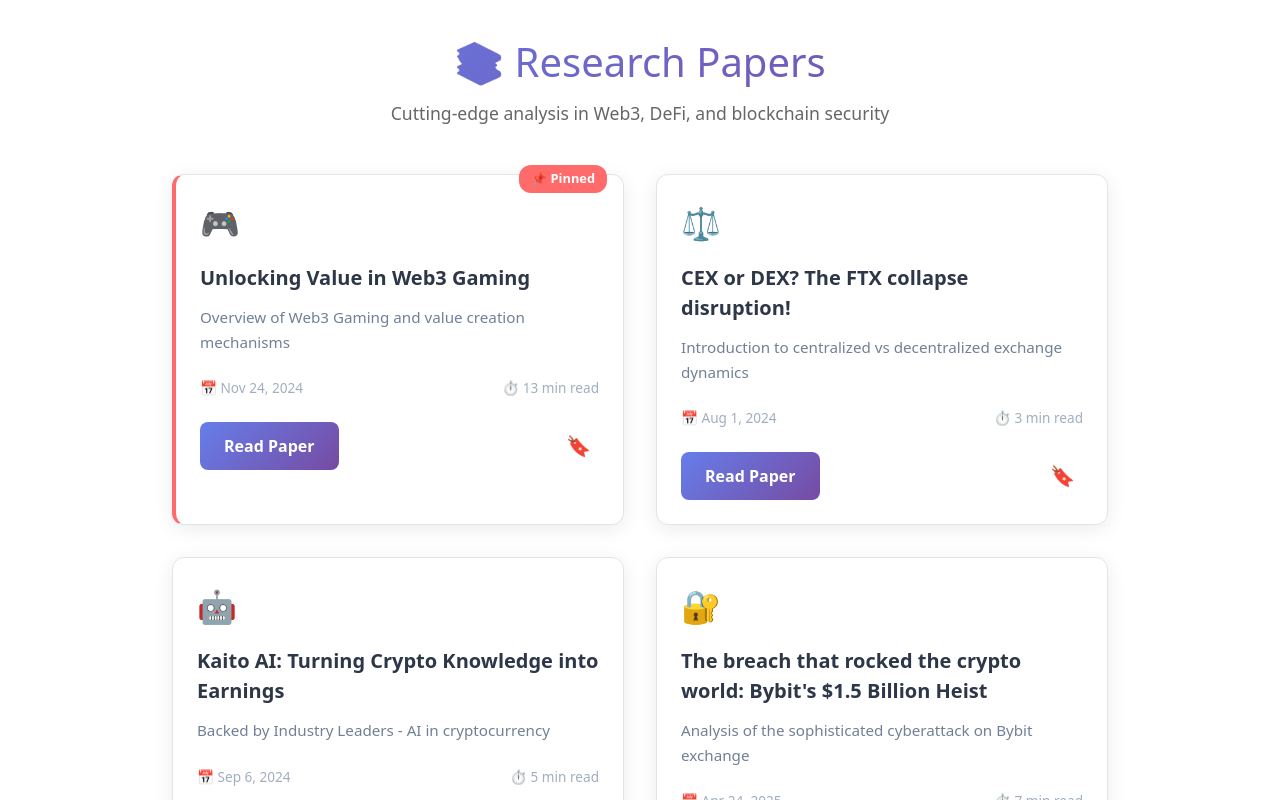
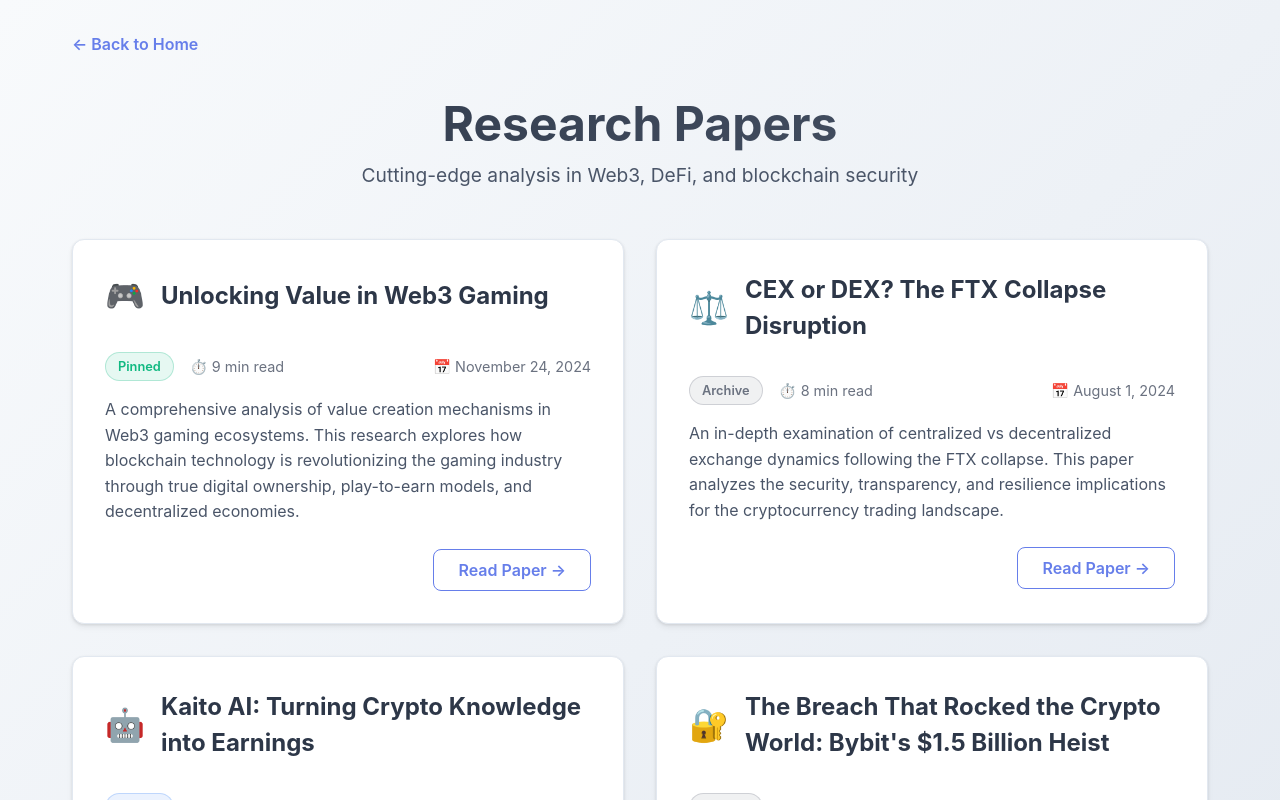
Before and after one commit to sandileSiwundla/Portfolio, a Next.js app: page /Papers in a window 1280 px wide. Shown: the top 800 px of the page. Built offline with nearby package versions, Linux system fonts and the light colour scheme.

Commit message:
updating stuff

```diff
--- a/app/Papers/page.tsx
+++ b/app/Papers/page.tsx
@@ -1,6 +1,6 @@
 'use client';
 
-import React from 'react';
+import Link from 'next/link';
 
 interface Paper {
   id: number;
@@ -11,175 +11,278 @@
   isPinned?: boolean;
 }
 
-const ResearchPaper: React.FC = () => {
+export default function ResearchPapersPage() {
   const papers: Paper[] = [
     {
       id: 1,
       title: "Unlocking Value in Web3 Gaming",
-      description: "Overview of Web3 Gaming and value creation mechanisms",
+      description: "A comprehensive analysis of value creation mechanisms in Web3 gaming ecosystems. This research explores how blockchain technology is revolutionizing the gaming industry through true digital ownership, play-to-earn models, and decentralized economies.",
       date: "2024-11-24",
-      readTime: 13,
+      readTime: 9,
       isPinned: true
     },
     {
       id: 2,
-      title: "CEX or DEX? The FTX collapse disruption!",
-      description: "Introduction to centralized vs decentralized exchange dynamics",
+      title: "CEX or DEX? The FTX Collapse Disruption",
+      description: "An in-depth examination of centralized vs decentralized exchange dynamics following the FTX collapse. This paper analyzes the security, transparency, and resilience implications for the cryptocurrency trading landscape.",
       date: "2024-08-01",
-      readTime: 3
+      readTime: 8
     },
     {
       id: 3,
       title: "Kaito AI: Turning Crypto Knowledge into Earnings",
-      description: "Backed by Industry Leaders - AI in cryptocurrency",
-      date: "2024-09-06",
-      readTime: 5
+      description: "Exploring how artificial intelligence is transforming cryptocurrency research and investment strategies. This study covers Kaito AI's innovative approach to data analysis and market insights in the blockchain space.",
+      date: "2025-09-06",
+      readTime: 9
     },
     {
       id: 4,
-      title: "The breach that rocked the crypto world: Bybit's $1.5 Billion Heist",
-      description: "Analysis of the sophisticated cyberattack on Bybit exchange",
+      title: "The Breach That Rocked the Crypto World: Bybit's $1.5 Billion Heist",
+      description: "A detailed case study of the sophisticated cyberattack on Bybit exchange. This research analyzes the security vulnerabilities, response mechanisms, and lessons learned from one of the largest crypto breaches in history.",
       date: "2025-04-24",
-      readTime: 7
+      readTime: 6
     }
   ];
+
+  const StatusBadge = ({ status, readTime }: { status: string; readTime: number }) => {
+    const statusConfig = {
+      Pinned: { color: '#10B981', background: 'rgba(16, 185, 129, 0.1)', label: 'Pinned' },
+      Recent: { color: '#3B82F6', background: 'rgba(59, 130, 246, 0.1)', label: 'Recent' },
+      Archive: { color: '#6B7280', background: 'rgba(107, 114, 128, 0.1)', label: 'Archive' }
+    };
+
+    const config = statusConfig[status as keyof typeof statusConfig] || statusConfig.Recent;
+
+    return (
+      <div style={{ display: 'flex', alignItems: 'center', gap: '1rem' }}>
+        <span style={{
+          padding: '0.25rem 0.75rem',
+          borderRadius: '20px',
+          fontSize: '0.8rem',
+          fontWeight: '600',
+          backgroundColor: config.background,
+          color: config.color,
+          border: `1px solid ${config.color}40`
+        }}>
+          {config.label}
+        </span>
+        <span style={{
+          color: '#6B7280',
+          fontSize: '0.9rem',
+          display: 'flex',
+          alignItems: 'center',
+          gap: '0.25rem'
+        }}>
+          ⏱️ {readTime} min read
+        </span>
+      </div>
+    );
+  };
+
+  const getCategory = (paper: Paper) => {
+    if (paper.isPinned) return 'Pinned';
+    const paperDate = new Date(paper.date);
+    const threeMonthsAgo = new Date();
+    threeMonthsAgo.setMonth(threeMonthsAgo.getMonth() - 3);
+    return paperDate > threeMonthsAgo ? 'Recent' : 'Archive';
+  };
 
   const formatDate = (dateString: string) => {
     return new Date(dateString).toLocaleDateString('en-US', {
       year: 'numeric',
-      month: 'short',
+      month: 'long',
       day: 'numeric'
     });
   };
 
   const getEmoji = (title: string) => {
-    if (title.includes('Web3')) return '🎮';
-    if (title.includes('CEX') || title.includes('DEX')) return '⚖️';
+    if (title.includes('Web3') || title.includes('Gaming')) return '🎮';
+    if (title.includes('CEX') || title.includes('DEX') || title.includes('FTX')) return '⚖️';
     if (title.includes('AI')) return '🤖';
-    if (title.includes('breach') || title.includes('Heist')) return '🔐';
+    if (title.includes('breach') || title.includes('Heist') || title.includes('Bybit')) return '🔐';
     return '📄';
   };
 
   return (
     <div style={{
-      maxWidth: '1000px',
+      minHeight: '100vh',
+      background: 'linear-gradient(135deg, #f8fafc 0%, #e2e8f0 100%)',
+      fontFamily: "'Inter', -apple-system, BlinkMacSystemFont, sans-serif",
+      color: '#2d3748'
+    }}>
+      {/* Navigation */}
+      <nav style={{
+        padding: '2rem',
+        maxWidth: '1200px',
+        margin: '0 auto'
+      }}>
+        <Link href="/" style={{
+          color: '#667eea',
+          textDecoration: 'none',
+          fontWeight: '600',
+          display: 'inline-flex',
+          alignItems: 'center',
+          gap: '0.5rem',
+          transition: 'all 0.3s ease'
+        }}>
+          ← Back to Home
+        </Link>
+      </nav>
+
+      {/* Main Content */}
+      <div style={{
+        maxWidth: '1200px',
         margin: '0 auto',
-      padding: '2rem',
-      fontFamily: 'system-ui, -apple-system, sans-serif'
+        padding: '0 2rem 4rem'
       }}>
-      <div style={{ textAlign: 'center', marginBottom: '3rem' }}>
+        {/* Header */}
+        <header style={{
+          textAlign: 'center',
+          marginBottom: '3rem'
+        }}>
           <h1 style={{
-          fontSize: '2.5rem',
-          background: 'linear-gradient(135deg, #667eea, #764ba2)',
+            fontSize: '3rem',
+            fontWeight: '700',
+            background: 'linear-gradient(135deg, #2d3748 0%, #4a5568 100%)',
             WebkitBackgroundClip: 'text',
             WebkitTextFillColor: 'transparent',
-          marginBottom: '0.5rem'
+            backgroundClip: 'text',
+            marginBottom: '1rem',
+            margin: '0'
           }}>
-          📚 Research Papers
+            Research Papers
           </h1>
-        <p style={{ color: '#666', fontSize: '1.1rem' }}>
+          <p style={{
+            fontSize: '1.2rem',
+            color: '#4a5568',
+            maxWidth: '600px',
+            margin: '0 auto',
+            lineHeight: '1.6'
+          }}>
             Cutting-edge analysis in Web3, DeFi, and blockchain security
           </p>
-      </div>
+        </header>
 
+        {/* Papers Grid */}
         <div style={{
           display: 'grid',
-        gridTemplateColumns: 'repeat(auto-fit, minmax(350px, 1fr))',
-        gap: '2rem'
+          gridTemplateColumns: 'repeat(auto-fit, minmax(400px, 1fr))',
+          gap: '2rem',
+          marginBottom: '3rem'
         }}>
-        {papers.map((paper) => (
-          <div key={paper.id} style={{
+          {papers.map((paper, index) => (
+            <div key={index} style={{
               background: 'white',
               borderRadius: '12px',
-            padding: '1.5rem',
-            boxShadow: '0 4px 20px rgba(0,0,0,0.08)',
-            border: '1px solid #e1e5e9',
-            borderLeft: paper.isPinned ? '4px solid #ff6b6b' : '1px solid #e1e5e9',
-            transition: 'all 0.2s ease',
-            position: 'relative'
+              padding: '2rem',
+              boxShadow: '0 4px 6px rgba(0, 0, 0, 0.05), 0 1px 3px rgba(0, 0, 0, 0.1)',
+              border: '1px solid #e2e8f0',
+              transition: 'all 0.3s ease',
+              cursor: 'pointer'
+            }}
+            onMouseEnter={(e) => {
+              e.currentTarget.style.transform = 'translateY(-4px)';
+              e.currentTarget.style.boxShadow = '0 20px 40px rgba(0, 0, 0, 0.1), 0 0 0 1px rgba(102, 126, 234, 0.1)';
+            }}
+            onMouseLeave={(e) => {
+              e.currentTarget.style.transform = 'translateY(0)';
+              e.currentTarget.style.boxShadow = '0 4px 6px rgba(0, 0, 0, 0.05), 0 1px 3px rgba(0, 0, 0, 0.1)';
+            }}
+            >
+              {/* Paper Header */}
+              <div style={{
+                display: 'flex',
+                justifyContent: 'space-between',
+                alignItems: 'flex-start',
+                marginBottom: '1rem'
               }}>
-            {paper.isPinned && (
-              <div style={{
-                position: 'absolute',
-                top: '-10px',
-                right: '1rem',
-                background: '#ff6b6b',
-                color: 'white',
-                padding: '0.25rem 0.75rem',
-                borderRadius: '12px',
-                fontSize: '0.8rem',
-                fontWeight: '600'
-              }}>
-                📌 Pinned
-              </div>
-            )}
-
-            <div style={{ fontSize: '2rem', marginBottom: '1rem' }}>
-              {getEmoji(paper.title)}
-            </div>
-
+                <div style={{ display: 'flex', alignItems: 'center', gap: '1rem', marginBottom: '1rem' }}>
+                  <span style={{ fontSize: '2rem' }}>{getEmoji(paper.title)}</span>
                   <h3 style={{
-              fontSize: '1.25rem',
+                    fontSize: '1.5rem',
                     fontWeight: '700',
-              marginBottom: '0.75rem',
-              color: '#2d3748'
+                    color: '#2d3748',
+                    margin: '0'
                   }}>
                     {paper.title}
                   </h3>
+                </div>
+              </div>
 
+              {/* Status and Date */}
+              <div style={{
+                display: 'flex',
+                justifyContent: 'space-between',
+                alignItems: 'center',
+                marginBottom: '1rem'
+              }}>
+                <StatusBadge status={getCategory(paper)} readTime={paper.readTime} />
+                <span style={{
+                  color: '#6B7280',
+                  fontSize: '0.9rem'
+                }}>
+                  📅 {formatDate(paper.date)}
+                </span>
+              </div>
+
+              {/* Description */}
               <p style={{
-              color: '#718096',
+                color: '#4a5568',
                 lineHeight: '1.6',
-              marginBottom: '1.5rem',
-              fontSize: '0.95rem'
+                marginBottom: '1.5rem'
               }}>
                 {paper.description}
               </p>
 
+              {/* Action */}
               <div style={{
                 display: 'flex',
-              justifyContent: 'space-between',
-              alignItems: 'center',
-              fontSize: '0.85rem',
-              color: '#a0aec0',
-              marginBottom: '1.5rem'
-            }}>
-              <span>📅 {formatDate(paper.date)}</span>
-              <span>⏱️ {paper.readTime} min read</span>
-            </div>
-
-            <div style={{
-              display: 'flex',
-              justifyContent: 'space-between',
-              alignItems: 'center'
+                justifyContent: 'flex-end'
               }}>
                 <button style={{
-                background: 'linear-gradient(135deg, #667eea, #764ba2)',
-                color: 'white',
-                border: 'none',
-                padding: '0.75rem 1.5rem',
+                  background: 'transparent',
+                  color: '#667eea',
+                  border: '1px solid #667eea',
+                  padding: '0.5rem 1.5rem',
                   borderRadius: '8px',
                   fontWeight: '600',
-                cursor: 'pointer'
-              }}>
-                Read Paper
-              </button>
-              <button style={{
-                background: 'none',
-                border: 'none',
-                fontSize: '1.25rem',
                   cursor: 'pointer',
-                padding: '0.5rem',
-                borderRadius: '6px'
-              }}>
-                🔖
+                  transition: 'all 0.3s ease',
+                  display: 'flex',
+                  alignItems: 'center',
+                  gap: '0.5rem'
+                }}
+                onMouseEnter={(e) => {
+                  e.currentTarget.style.background = '#667eea';
+                  e.currentTarget.style.color = 'white';
+                  e.currentTarget.style.gap = '0.75rem';
+                }}
+                onMouseLeave={(e) => {
+                  e.currentTarget.style.background = 'transparent';
+                  e.currentTarget.style.color = '#667eea';
+                  e.currentTarget.style.gap = '0.5rem';
+                }}
+                >
+                  Read Paper →
                 </button>
               </div>
             </div>
           ))}
         </div>
       </div>
+
+      {/* Footer */}
+      <footer style={{
+        textAlign: 'center',
+        padding: '2rem',
+        marginTop: '4rem',
+        color: '#a0aec0',
+        borderTop: '1px solid #e2e8f0'
+      }}>
+        <p style={{ margin: 0 }}>
+          © {new Date().getFullYear()} Research Papers. All rights reserved.
+        </p>
+      </footer>
+    </div>
   );
-};
-
-export default ResearchPaper;
+}
```
Lines whose indentation alone changed are shown as unchanged.
